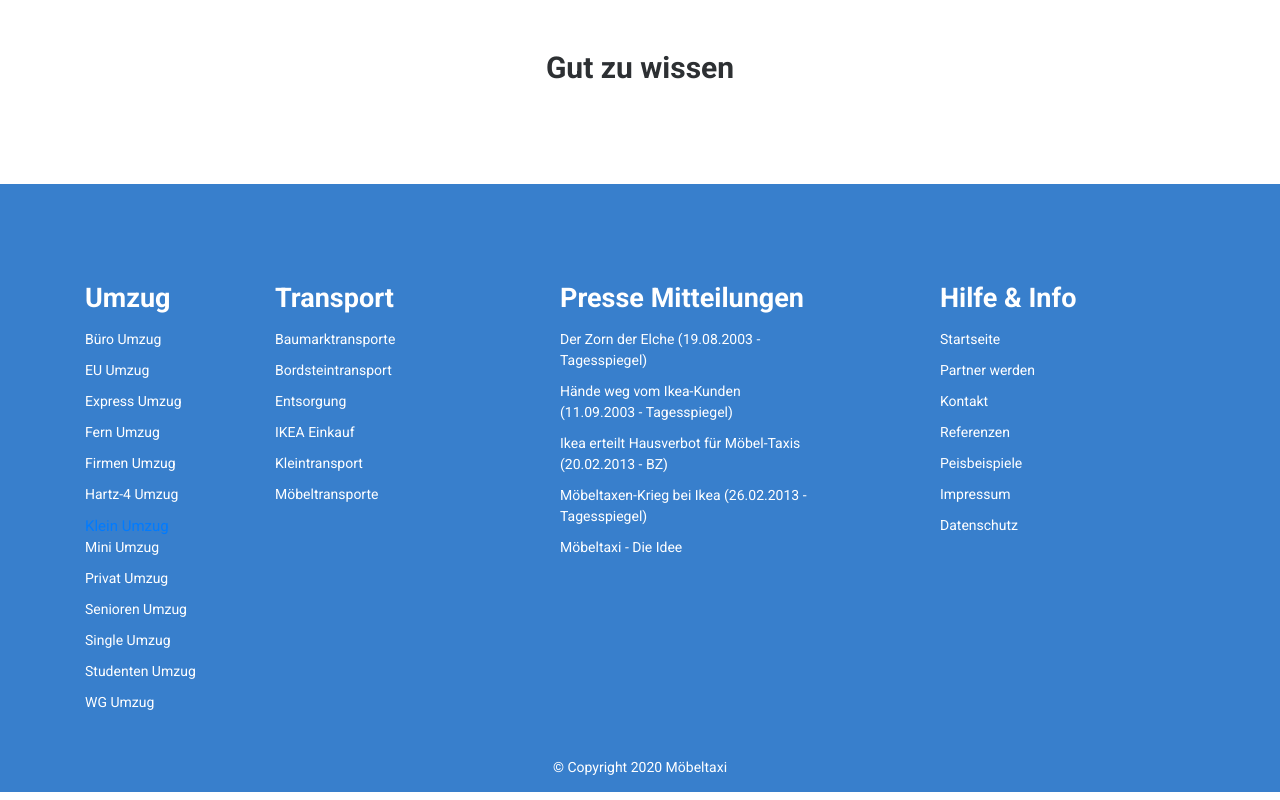
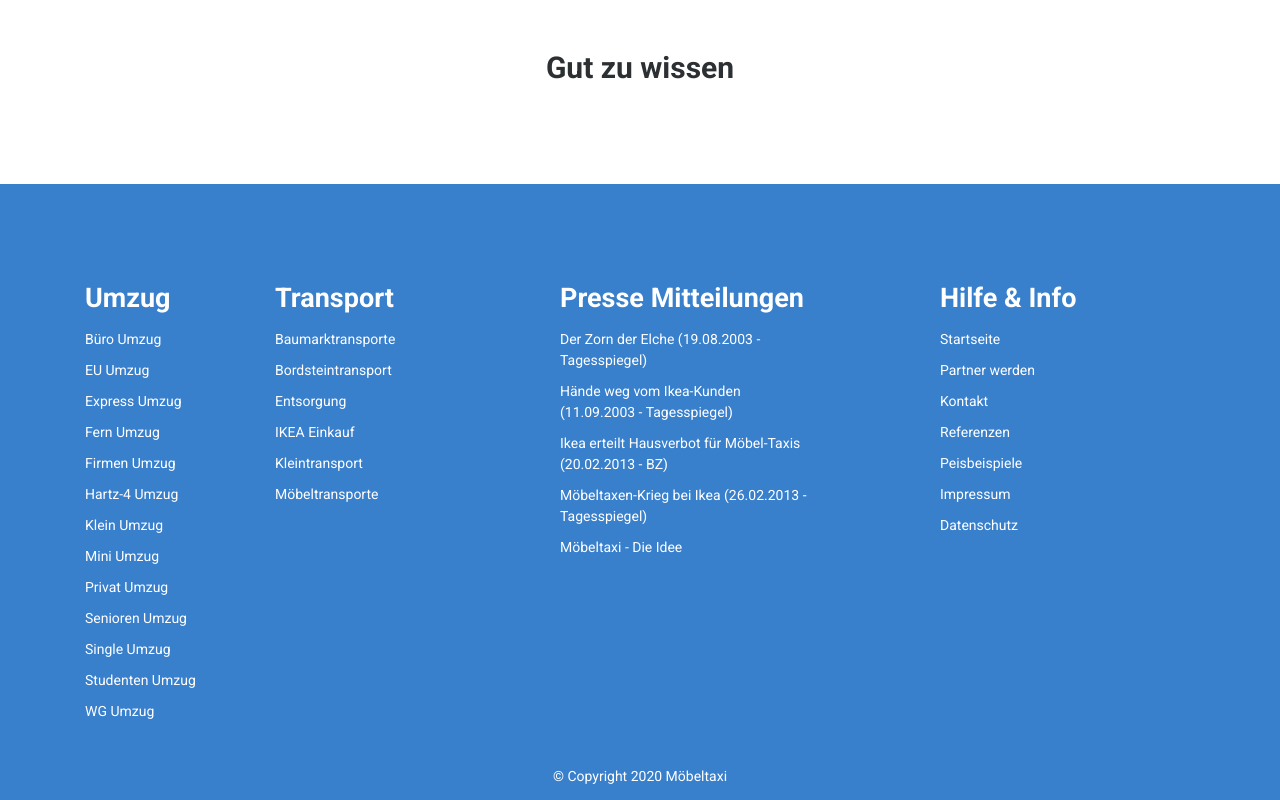
Before and after one commit to Unknown82/claus, a plain HTML site: page index.html in a window 1280 px wide. Shown: the part 3629-4429 px from the top of the page. Drawn offline with Linux system fonts and the light colour scheme.

Commit message:
Update index.html

```diff
--- a/index.html
+++ b/index.html
@@ -421,7 +421,7 @@
                     <a href="#" class="footer__item">
                         Hartz-4 Umzug
                     </a>
-                    <a href="#" class="footer_item">
+                    <a href="#" class="footer__item">
                        Klein Umzug
                     </a>
                     <a href="#" class="footer__item">
```
